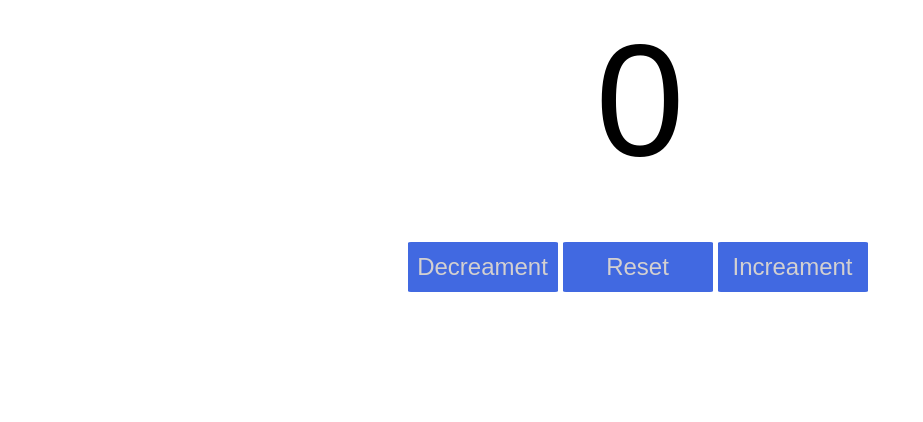
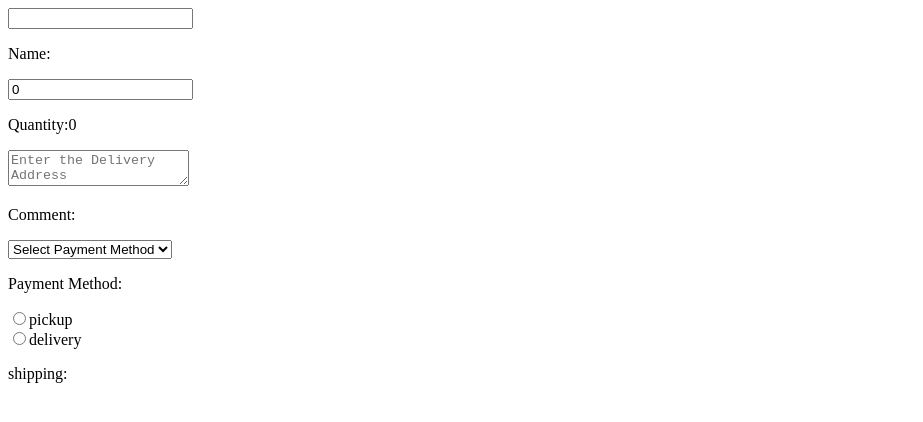
Before and after one commit to varshitkhulbe/React_practice, a React (Vite) app: page / in a window 1280 px wide. Shown: the top 422 px of the page, without its empty margins (0-923 px from the left). Built offline with nearby package versions, Linux system fonts and the light colour scheme.

Commit message:
onchange hook

```diff
--- a/src/App.jsx
+++ b/src/App.jsx
@@ -2,6 +2,7 @@ import List from './List.jsx';
 import Button from './Button.jsx';
 import MyComponent from './MyComponent.jsx';
 import Counter from './Counter.jsx';
+import MyComponent2 from './MyComponent2.jsx';
 function App()
 {
    const fruits=[{id:1,name:"Apple",calory:95},
@@ -19,9 +20,10 @@ function App()
    return(<>
      {/* <List items={fruits} />
      <List items={vegetables} category="vegetables"/>
-     <Button/>  */}
-     {/* <MyComponent/> */}
-     <Counter/>
+     <Button/>
+     <MyComponent/>
+     <Counter/> */}
+     <MyComponent2/>
    </>)
 }
 export default App;
--- /dev/null
+++ b/src/MyComponent2.jsx
@@ -0,0 +1,57 @@
+import React,{useState} from 'react';
+function MyComponent2(){
+   const [name,setName]=useState("");
+   const [quantity,setQuantity]=useState(0);
+   const [comment,setComment]=useState("");
+   const [paymentMethod,setpaymentMethod]=useState("");
+   const [shippingMethod,setshippingMethod]=useState("");
+   const handleInput=(event)=>
+   {
+    setName(event.target.value);
+   }
+   const handleQuantity=(event)=>
+   {
+    setQuantity(event.target.value);
+   }
+   const handleComment=(event)=>
+   {
+    setComment(event.target.value);
+   }
+      const handlePayment=(event)=>
+   {
+    setpaymentMethod(event.target.value);
+   }
+    const handleshippingMethod=(event)=>
+    {
+        setshippingMethod(event.target.value);
+    }
+   return(<div>
+    <input value={name} onChange={handleInput}></input>
+    <p>Name:{name}</p>
+
+    <input value={quantity} onChange={handleQuantity} type='number'></input>
+    <p>Quantity:{quantity}</p>
+
+    <textarea value={comment} onChange={handleComment} placeholder='Enter the Delivery Address'></textarea>
+    <p>Comment:{comment}</p>
+
+    <select value={paymentMethod} onChange={handlePayment}>
+    <option value="">Select Payment Method</option>
+    <option value="visa">Visa</option>
+    <option value="Mastercard">MasterCard</option>
+    <option value="Giftcard">GiftCard</option>
+    </select>
+    <p>Payment Method:{paymentMethod}</p>
+
+    <label>
+        <input type="radio" value="pickup" checked={shippingMethod=="pickup"} onChange={handleshippingMethod}></input>
+        pickup
+    </label><br/>
+        <label>
+        <input type="radio" value="delivery" checked={shippingMethod=="delivery"} onChange={handleshippingMethod}></input>
+        delivery
+    </label>
+    <p>shipping:{shippingMethod}</p>
+   </div>)
+}
+export default MyComponent2;
```
